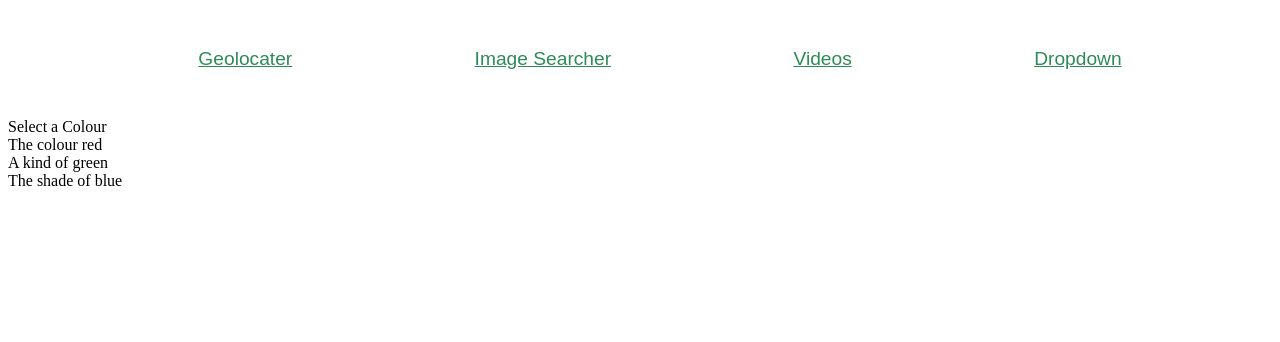
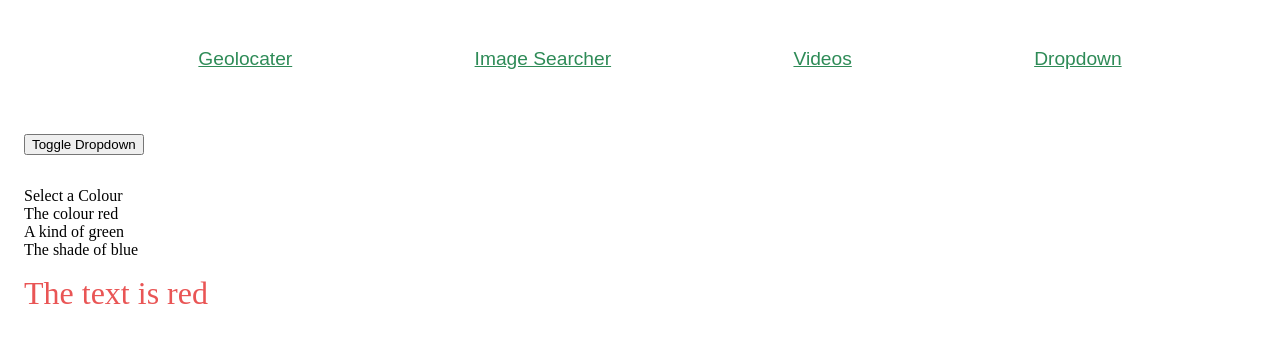
Before and after one commit to floorford/mini-projects, a React (Create React App) app: page /#/dropdown in a window 1280 px wide. Shown: the top 342 px of the page. Built offline with nearby package versions, Linux system fonts and the light colour scheme; no server answers; the HTML template or start-up script is replaced by a standard one.

Commit message:
Minimally styled the dropdown, now to add translation capabilities

```diff
--- a/src/projects/App.js
+++ b/src/projects/App.js
@@ -8,13 +8,14 @@ import Dropdown from "./dropdown/Dropdown";
 import "./Style.css";
 
 const options = [
-  { label: "The colour red", value: "red" },
-  { label: "A kind of green", value: "green" },
-  { label: "The shade of blue", value: "blue" },
+  { label: "The colour red", value: "red", hex: "#e63c3cde" },
+  { label: "A kind of green", value: "green", hex: "#46e469de" },
+  { label: "The shade of blue", value: "blue", hex: "#20a7a1" },
 ];
 
 const App = () => {
   const [selected, setSelected] = useState(options[0]);
+  const [showDropdown, setShowDropdown] = useState(true);
 
   return (
     <main>
@@ -38,11 +39,21 @@ const App = () => {
       <Route exact path='/imagesearch' component={ImageSearcher} />
       <Route exact path='/videos' component={Video} />
       <Route exact path='/dropdown'>
-        <Dropdown
-          selected={selected}
-          onSelectedChange={setSelected}
-          options={options}
-        />
+        <>
+          <button
+            className='ui secondary button'
+            onClick={() => setShowDropdown(!showDropdown)}
+          >
+            Toggle Dropdown
+          </button>
+          {showDropdown ? (
+            <Dropdown
+              selected={selected}
+              onSelectedChange={setSelected}
+              options={options}
+            />
+          ) : null}
+        </>
       </Route>
     </main>
   );
--- a/src/projects/Style.css
+++ b/src/projects/Style.css
@@ -13,3 +13,9 @@ nav ul {
   display: flex;
   justify-content: space-evenly;
 }
+
+form,
+.ui.button,
+p {
+  margin: 1rem;
+}
--- a/src/projects/dropdown/Dropdown.js
+++ b/src/projects/dropdown/Dropdown.js
@@ -1,10 +1,20 @@
-import React, { useState, useEffect } from "react";
+import React, { useState, useEffect, useRef } from "react";
 
 const Dropdown = ({ options, selected, onSelectedChange }) => {
   const [open, setOpen] = useState(false);
+  const mostParentElement = useRef();
 
   useEffect(() => {
-    document.body.addEventListener("click", () => {
+    document.body.addEventListener("click", (e) => {
+      if (
+        // is the event happening via bubbling within this comp? If yes, don't set the dropdown state to closed
+        // We don't want to set it to false as the bubbling will handle that for us in the setOpen state setter
+        mostParentElement.current &&
+        mostParentElement.current.contains(e.target)
+      ) {
+        return;
+      }
+
       setOpen(false);
     });
   }, []);
@@ -22,7 +32,8 @@ const Dropdown = ({ options, selected, onSelectedChange }) => {
   });
 
   return (
-    <form className='ui form'>
+    <section>
+      <form className='ui form' ref={mostParentElement}>
         <div className='field'>
           <label className='label'>Select a Colour</label>
           <div
@@ -37,6 +48,10 @@ const Dropdown = ({ options, selected, onSelectedChange }) => {
           </div>
         </div>
       </form>
+      <p style={{ fontSize: "2rem", color: selected.hex }}>
+        The text is {selected.value}
+      </p>
+    </section>
   );
 };
 
```
Lines whose indentation alone changed are shown as unchanged.
